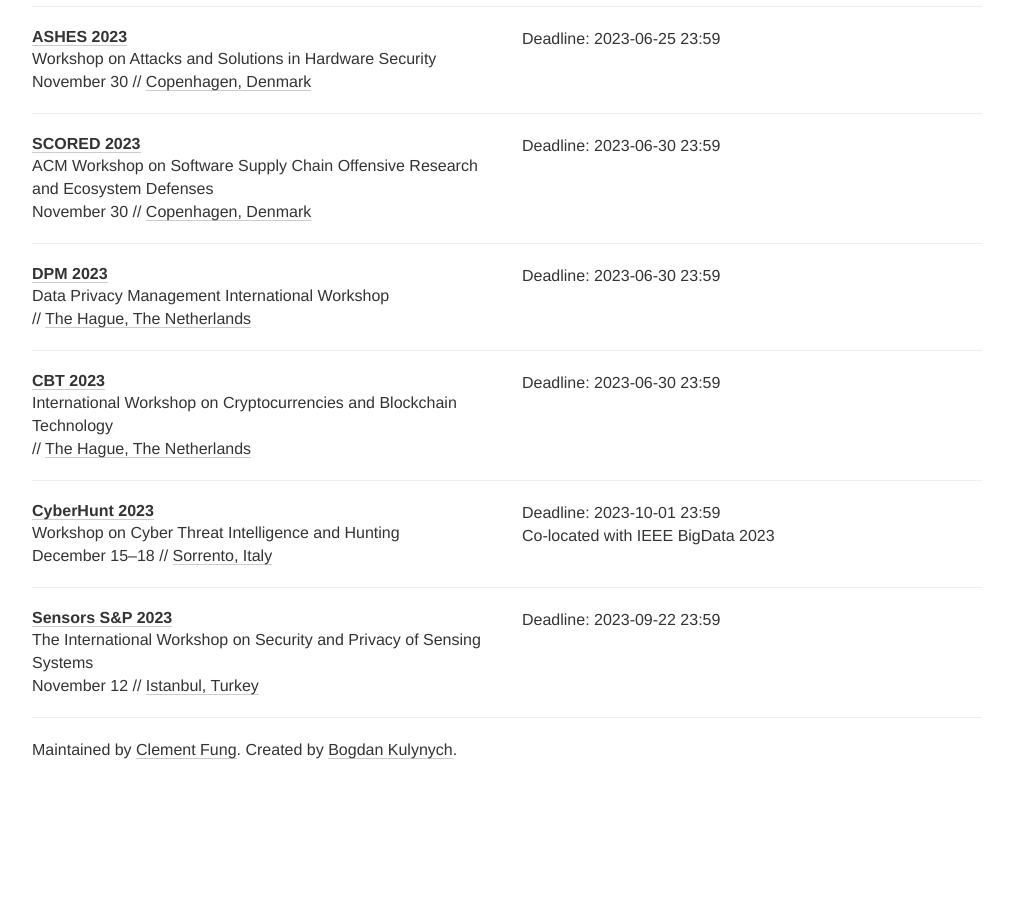
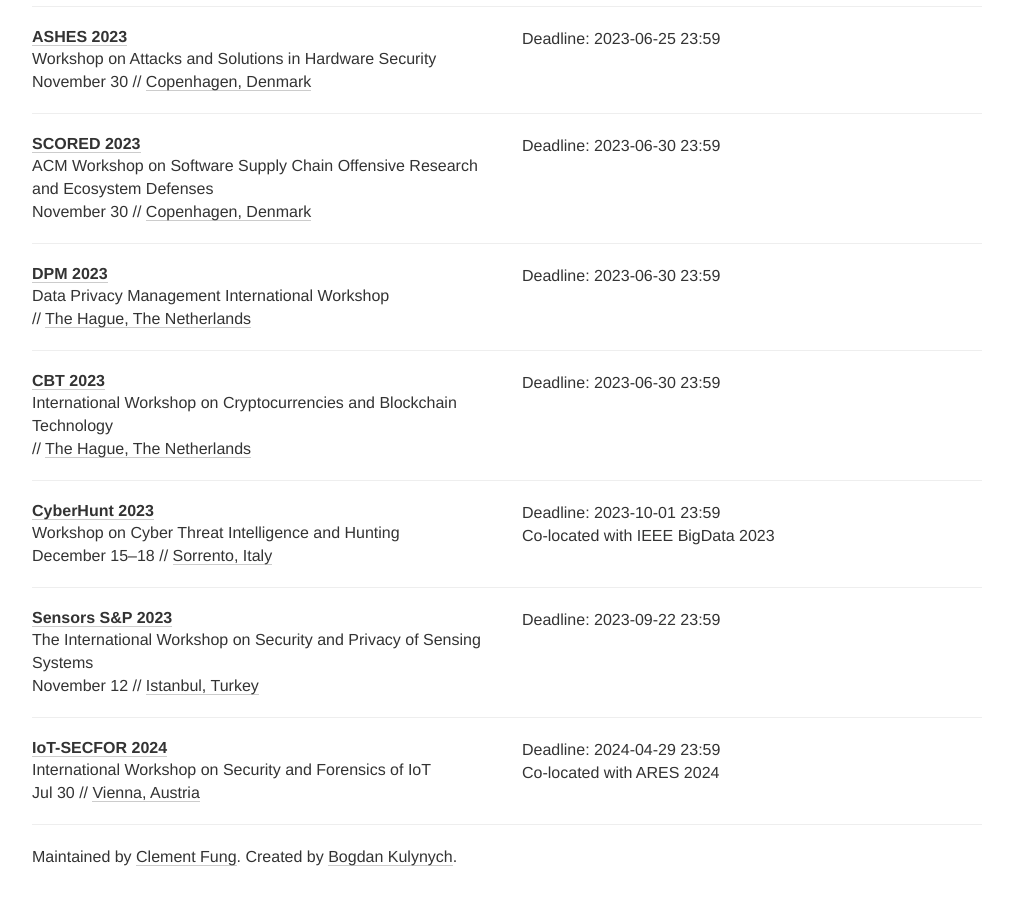
Before and after one commit to sec-deadlines/sec-deadlines.github.io, a Jekyll site: the page built from index.html, in a window 1280 px wide and 900 px high, scrolled down 11716 px. Shown: the whole window, without its empty margins (133-1146 px from the left). Built offline with Jekyll 4.4.1, drawn with Linux system fonts in a browser that asks for light colours; nearby versions of some CDN libraries; comment, search, counter and statistics services are not loaded; before the commit the page ends 12509 px from its top, so only the background shows below that.

Commit message:
Add IoT-SECFOR 2024

```diff
--- a/_data/conferences.yml
+++ b/_data/conferences.yml
@@ -835,3 +835,13 @@
   deadline: ["2023-09-22 23:59"]
   place: Istanbul, Turkey
   tag: [SEC, PRIV, SHOP]
+
+- name: IoT-SECFOR
+  description: International Workshop on Security and Forensics of IoT
+  year: 2024
+  link: https://www.ares-conference.eu/workshops/iotsecfor/
+  deadline: ["2024-04-29 23:59"]
+  comment: Co-located with ARES 2024
+  date: Jul 30
+  place: Vienna, Austria
+  tags: [SEC, SHOP]
```
